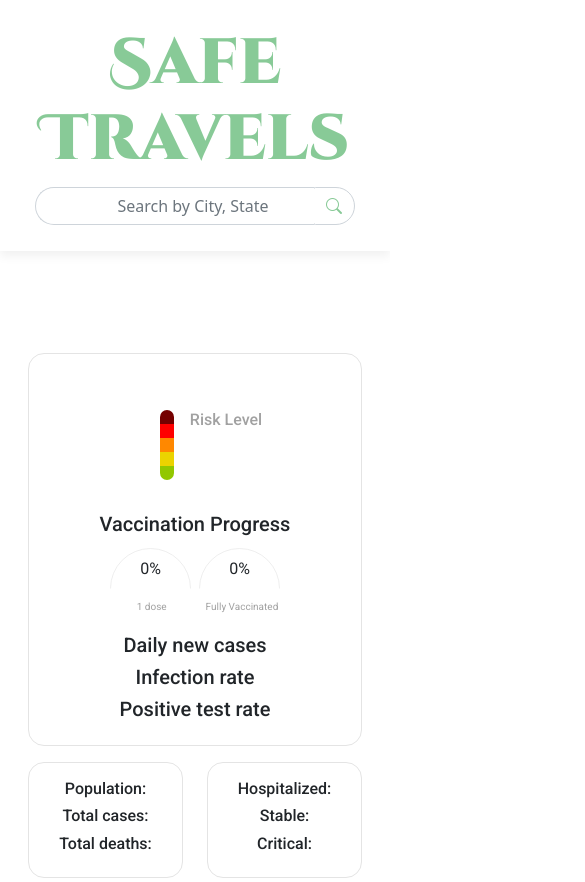
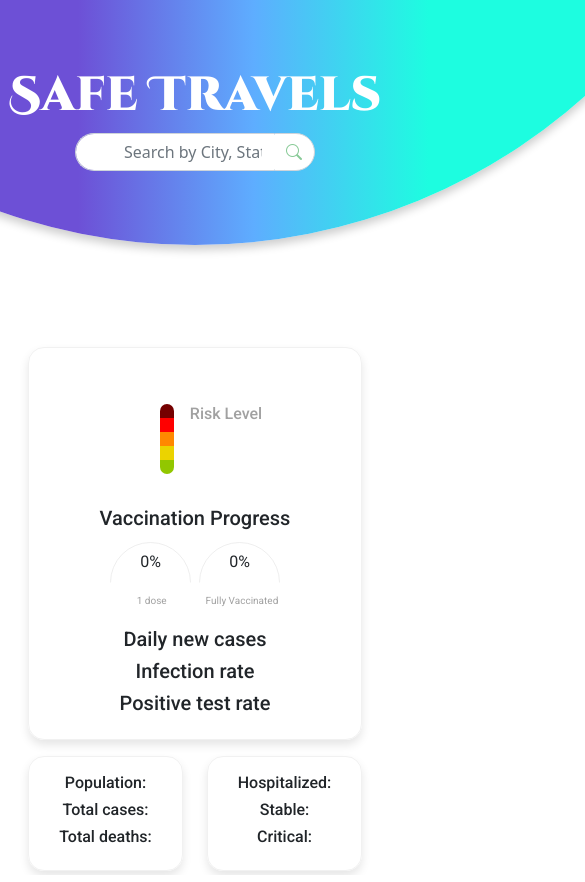
Before and after one commit to Jakeology/safe-travels, a plain HTML site: page index.html in a window 390 px wide. Shown: the top 882 px of the page, 585 px wide, since content can reach past the window. Drawn offline with nearby package versions, Linux system fonts and the light colour scheme; some packages are replaced by stand-ins of ours.

Commit message:
added header css styling and media querries

```diff
--- a/assets/css/style.css
+++ b/assets/css/style.css
@@ -9,6 +9,7 @@
 * {
   padding: 0;
   margin: 0;
+  box-sizing: border-box;
 }
 
 main {
@@ -16,16 +17,46 @@ main {
 }
 
 header h1 {
-  background-color: var(--primaryColor);
-  color: var(--textColor);
+  color: white;
   padding-top: 0.4em;
-  font-size: 4em;
+  font-size: 5em;
   text-align: center;
   font-family: "Cinzel Decorative", cursive;
   font-weight: 900;
 }
-header {
-  box-shadow: 0 5px 10px rgba(0, 0, 0, 0.06);
+
+.transition-in {
+  font-size: 3em;
+  transition: 0.6s;
+}
+
+.transition-out {
+  font-size: 5em;
+  transition: 0.6s;
+}
+
+.curve {
+  color: white;
+  position: relative;
+  text-align: center;
+  padding: 3rem 2rem;
+  width: 100%;
+  z-index: 2;
+}
+.curve::before {
+  content: "";
+  display: block;
+  background: rgb(109,80,214);
+  background: linear-gradient(90deg, rgba(109,80,214,1) 40%, rgba(94,173,255,1) 55%, rgba(29,253,224,1) 70%);
+  position: absolute;
+  left: 50%;
+  bottom: 0;
+  transform: translateX(-50%);
+  border-radius: 150vw;
+  width: 300vw;
+  height: 300vw;
+  z-index: -1;
+  box-shadow: 0 5px 10px rgba(0, 0, 0, 0.2);
 }
 
 a {
@@ -39,7 +70,8 @@ a {
 }
 
 .card-body {
-  border: 1px solid rgb(228, 228, 228);
+  box-shadow: 0 5px 10px rgba(0, 0, 0, 0.1);
+  border: 1px solid #f1f1f1;
   border-radius: 1em;
 }
 
@@ -201,11 +233,20 @@ a {
   .covid-city-title {
     text-align: center;
   }
-
 }
 
 @media screen and (max-width: 536px) {
   .vaccine-rate {
     margin: 0;
   }
+
+  .search-bar {
+    width: 15em;
+    transition: 0.7s;
+  }
+
+  .curve {
+    padding-left: 0.5em;
+    padding-right: 0.5em;
+  }
 }
--- a/assets/js/script.js
+++ b/assets/js/script.js
@@ -199,8 +199,12 @@ function displayCovidData() {
   deathsEl.textContent = numberWithCommas(covidData.actuals.deaths);
 
   const hospitalizedEl = document.getElementsByClassName("hospitalized");
-  hospitalizedEl[0].textContent = numberWithCommas(covidData.actuals.hospitalBeds.currentUsageCovid + covidData.actuals.icuBeds.currentUsageCovid);
-  hospitalizedEl[1].textContent = numberWithCommas(covidData.actuals.hospitalBeds.currentUsageCovid + covidData.actuals.icuBeds.currentUsageCovid);
+  hospitalizedEl[0].textContent = numberWithCommas(
+    covidData.actuals.hospitalBeds.currentUsageCovid + covidData.actuals.icuBeds.currentUsageCovid
+  );
+  hospitalizedEl[1].textContent = numberWithCommas(
+    covidData.actuals.hospitalBeds.currentUsageCovid + covidData.actuals.icuBeds.currentUsageCovid
+  );
 
   const stableEl = document.getElementsByClassName("stable-condition");
   stableEl[0].textContent = numberWithCommas(covidData.actuals.hospitalBeds.currentUsageCovid);
@@ -214,7 +218,7 @@ function displayCovidData() {
 //function to place commas in a number
 //SOURCE: (https://stackoverflow.com/questions/2901102/how-to-print-a-number-with-commas-as-thousands-separators-in-javascript)
 function numberWithCommas(x) {
-  if(x === null || x === 0) {
+  if (x === null || x === 0) {
     return "N/A";
   }
   return x.toString().replace(/\B(?=(\d{3})+(?!\d))/g, ",");
@@ -293,8 +297,11 @@ function setElements() {
   }
   if ($(window).width() <= 536) {
     $(".top-row").removeClass("d-flex justify-content-between").addClass("d- block justify-content-center");
+    $("#title").addClass("transition-in").removeClass("transition-out");
+
   } else {
     $(".top-row").addClass("d-flex justify-content-between").removeClass("d-block justify-content-center");
+    $("#title").addClass("transition-out").removeClass("transition-in");
   }
 }
 
--- a/index.html
+++ b/index.html
@@ -9,16 +9,18 @@
     <link rel="stylesheet" type="text/css" href="./assets/css/loading-bar/loading-bar.css" />
     <link rel="stylesheet" href="./assets/css/style.css" />
 
-    <title>SafeTravel - City Results</title>
+    <title>SafeTravel</title>
   </head>
   <body>
     <header>
-      <a href="./index.html"><h1>Safe Travels</h1></a>
-      <div class="search-bar">
-        <div class="input-group mb-3">
-          <input type="text" class="form-control" placeholder="Search by City, State" id="city-input" />
-          <div class="input-group-append">
-            <span class="input-group-text" id="basic-addon2"><i class="bi bi-search"></i></span>
+      <div class="curve">
+        <h1 id="title">Safe Travels</h1>
+        <div class="search-bar">
+          <div class="input-group mb-3">
+            <input type="text" class="form-control" placeholder="Search by City, State" id="city-input" />
+            <div class="input-group-append">
+              <span class="input-group-text" id="basic-addon2"><i class="bi bi-search"></i></span>
+            </div>
           </div>
         </div>
       </div>
@@ -34,7 +36,7 @@
               </div>
               <div class="card-body" id="t1">
                 <div class="top-row d-flex justify-content-between">
-                  <div id= "risk-level" class="risk-level">
+                  <div id="risk-level" class="risk-level">
                     <div class="key">
                       <div class="risk-key severe"></div>
                       <div class="risk-key critical"></div>
```
